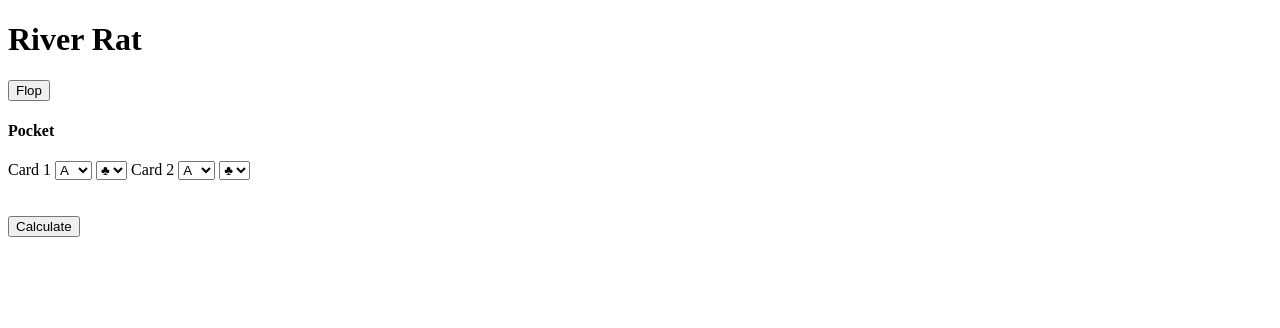
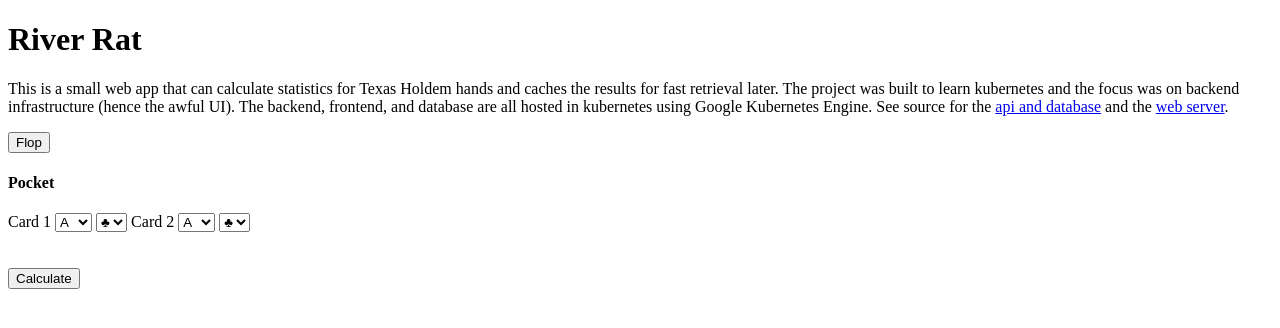
Before and after one commit to CarlSchader/poker-web, a website: page src/public/index.html in a window 1280 px wide. Drawn offline with Linux system fonts and the light colour scheme.

Commit message:
added explanation string

```diff
--- a/src/public/index.html
+++ b/src/public/index.html
@@ -25,20 +25,8 @@
 
 <body>
   <h1>River Rat</h1>
-  <!-- <label for="game">Game</label> -->
-  <!-- <select onchange="onChangeCardCount()" name="game" id="game">
-    <option value="7">Texas Holdem</option>
-    <option value="5">Five Card</option>
-  </select>
-  <br><br> -->
 
-  <!-- <button onclick="addCard()" type="button">Add to hand</button><br><br>
-  <div id="cards"></div><br><br>
-  <br><br><br> -->
-
-  <!-- <button onclick="addShared()" type="button">Add to shared</button><br><br>
-  <div id="shared"></div><br><br>
-  <br><br> -->
+  <p>This is a small web app that can calculate statistics for Texas Holdem hands and caches the results for fast retrieval later. The project was built to learn kubernetes and the focus was on backend infrastructure (hence the awful UI). The backend, frontend, and database are all hosted in kubernetes using Google Kubernetes Engine. See source for the <a href="https://github.com/carlschader/poker-go-api">api and database</a> and the <a href="https://github.com/carlschader/poker-web">web server</a>.</p>
 
   <input onclick="toggleFlop()" type="button" id="flop-button" value="Flop" />
   <input onclick="toggleTurn()" hidden type="button" id="turn-button" value="Turn" />
```
